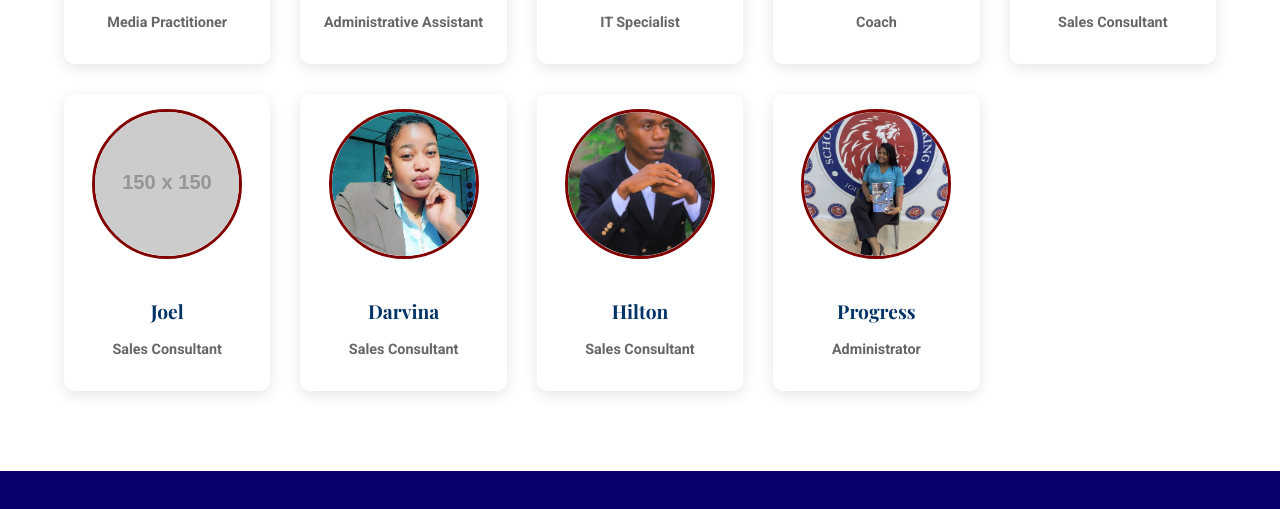
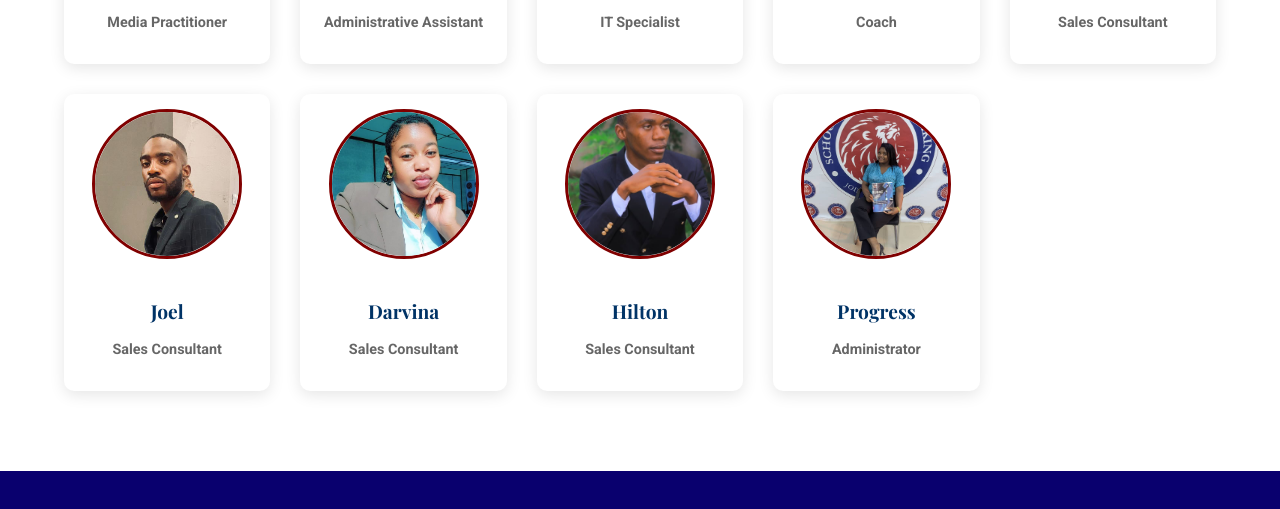
Before and after one commit to Takunda200/spspeaking, a plain HTML site: page about.html in a window 1280 px wide. Shown: the part 2779-3288 px from the top of the page. Drawn offline with nearby package versions, Linux system fonts and the light colour scheme; no server answers; placeholder pictures from the web are drawn by us.

Commit message:
Update about.html

```diff
--- a/about.html
+++ b/about.html
@@ -221,7 +221,7 @@
                 </div>
 
                 <div class="team-card">
-                    <img src="Joel.jpeg" alt="Joel" onerror="this.src='https://via.placeholder.com/150?text=Joel'">
+                    <img src="Joel.jpg" alt="Joel" onerror="this.src='https://via.placeholder.com/150?text=Joel'">
                     <h3>Joel</h3>
                     <p>Sales Consultant</p>
                 </div>
```
